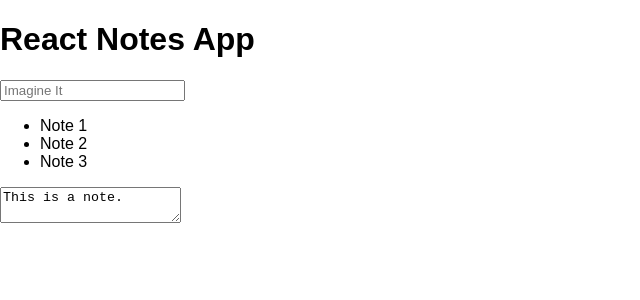
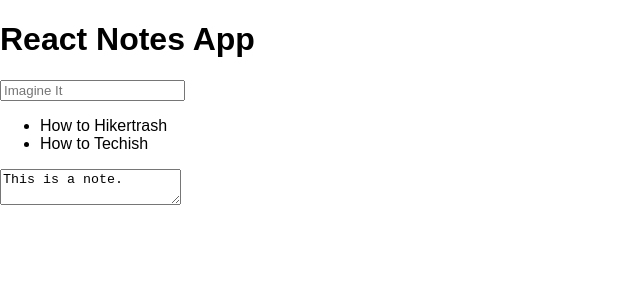
Before and after one commit to adebruyne/react-notes-app, a React (Create React App) app: page / in a window 1280 px wide. Shown: the top 300 px of the page, without its empty margins (0-640 px from the left). Built offline with nearby package versions, Linux system fonts and the light colour scheme.

Commit message:
create document list component

```diff
--- a/src/App.js
+++ b/src/App.js
@@ -4,14 +4,35 @@ import DocumentList from "./DocumentList";
 import DocumentEditor from "./DocumentEditor";
 
 class App extends Component {
+  constructor(props) {
+    super(props);
+
+    this.state = {
+      notes: [
+        {
+          id: 1001,
+          timestamp: new Date(),
+          title: "How to Hikertrash",
+          content: "Being a dirtbag begins with less showers..."
+        },
+        {
+          id: 1002,
+          timestamp: new Date(),
+          title: "How to Techish",
+          content: "Being a techie begins with more drinking..."
+        }
+      ]
+    };
+  }
+
   render() {
     return (
       <div className="notes-app">
         <SearchBar />
-        <DocumentList />
+        <DocumentList
+        allNotes={this.state.notes}/>
         <DocumentEditor />
-        </div>
-
+      </div>
     );
   }
 }
--- a/src/DocumentList.js
+++ b/src/DocumentList.js
@@ -1,21 +1,17 @@
-import React from 'react';
+import React from "react";
 
 class DocumentList extends React.Component {
-    render() {
-        return (
-            <div className="document-list">
-            <ul>
-              <li className="document-list-item">Note 1</li>
-              <li className="document-list-item">Note 2</li>
-              <li className="document-list-item">Note 3</li>
-            </ul>
-          </div>
-        );
-    }
+  render() {
+    let items = this.props.allNotes.map(note => {
+      return <li className="document-list-item">{note.title}</li>;
+    });
 
-
+    return (
+      <div className="document-list">
+        <ul>{items}</ul>
+      </div>
+    );
+  }
 }
 
-
-
 export default DocumentList;
```
Also changed, not shown: src/DocumentEditor.js (+4 -5 lines).
